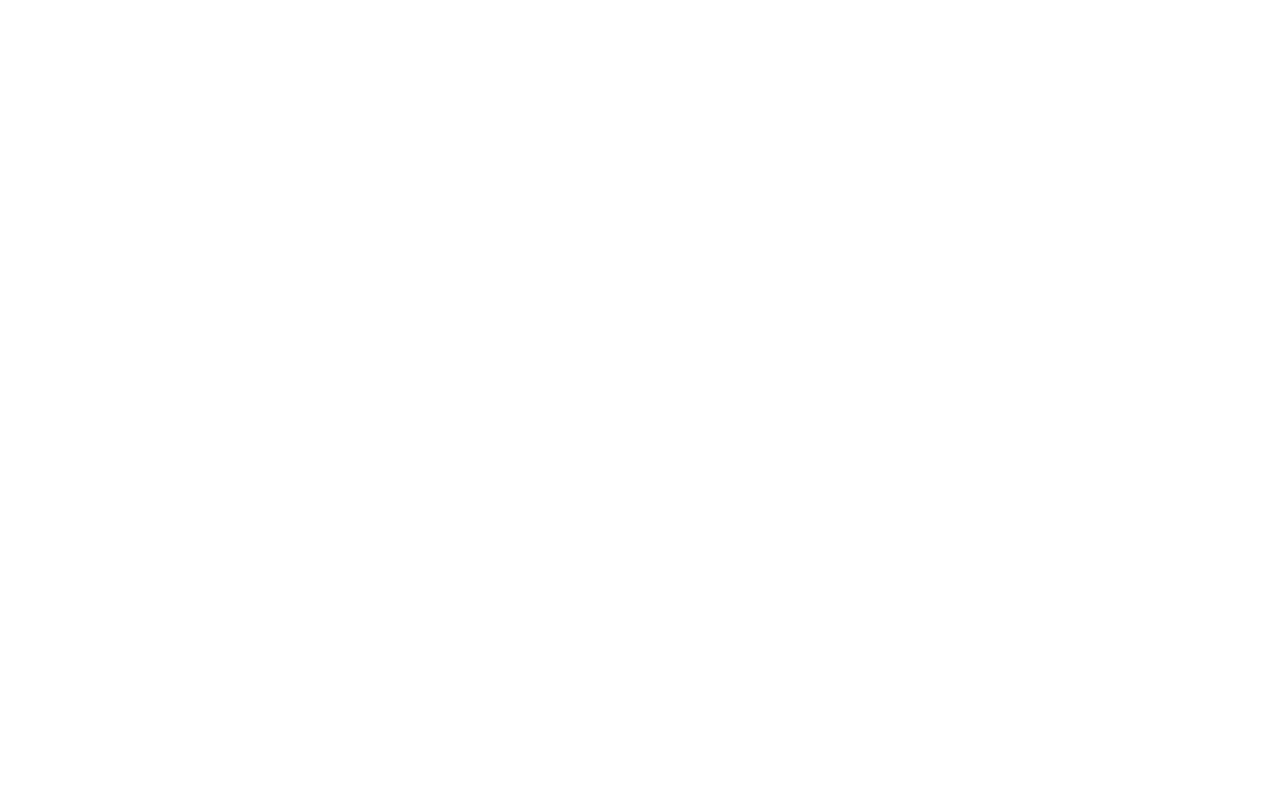
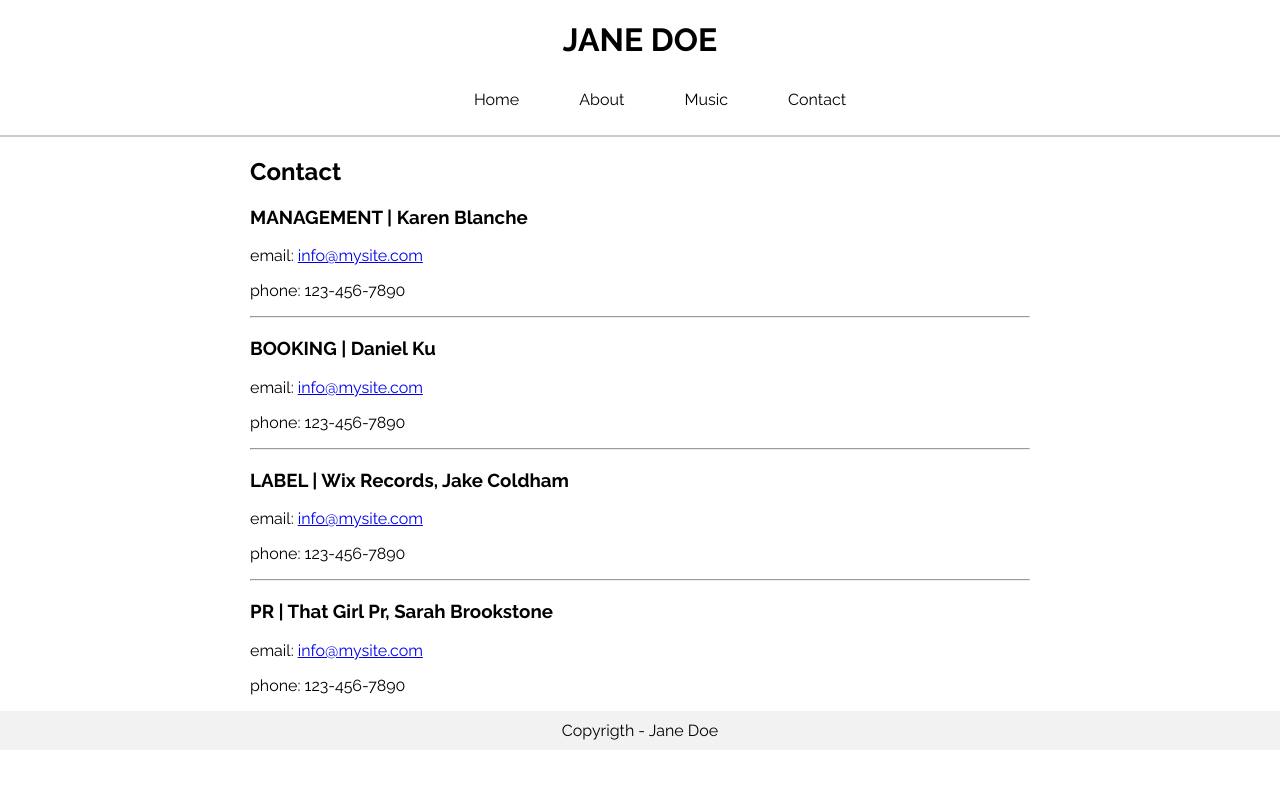
Before and after one commit to carolinacabril/Jane-Doe-project, a plain HTML site: page contact.html in a window 1280 px wide. Drawn offline with Linux system fonts and the light colour scheme.

```diff
--- a/contact.html
+++ b/contact.html
@@ -0,0 +1,45 @@
+<!DOCTYPE html>
+<html lang="en">
+<head>
+    <meta charset="UTF-8">
+    <meta name="viewport" content="width=device-width, initial-scale=1.0">
+    <meta http-equiv="X-UA-Compatible" content="ie=edge">
+    <link href="https://fonts.googleapis.com/css?family=Raleway:400,700&display=swap" rel="stylesheet">
+    <link rel="stylesheet" href="css/style.css">
+    <title>Jane Doe - Contact</title>
+</head>
+<body>
+<header>
+    <h1>JANE DOE</h1>
+        <nav>
+            <ul>
+                <li><a href="index.html">Home</a></li>
+                <li><a href="about.html">About</a></li>
+                <li><a href="music.html">Music</a></li>
+                <li><a href="contact.html">Contact</a></li>
+            </ul>
+        </nav>
+</header>
+<section id="contact">
+    <h2 class="contact-img">Contact</h2>
+    <h3>MANAGEMENT | Karen Blanche</h3>
+    <p>email: <a href="#">info@mysite.com</a></p>
+    <p> phone: 123-456-7890</p>
+    <hr>
+    <h3>BOOKING | Daniel Ku</h3>
+    <p>email: <a href="#">info@mysite.com</a> </p>
+    <p>phone: 123-456-7890</p>
+    <hr>
+    <h3>LABEL | Wix Records, Jake Coldham</h3>
+    <p>email: <a href="#"> info@mysite.com</a></p>
+    <p>phone: 123-456-7890</p>
+    <hr>
+    <h3>PR | That Girl Pr, Sarah Brookstone</h3>
+    <p>email: <a href="#">info@mysite.com</a> </p>
+    <p>phone: 123-456-7890</p>
+</section>
+<footer>
+        <p>Copyrigth - Jane Doe</p>
+</footer>
+</body>
+</html>
--- a/css/style.css
+++ b/css/style.css
@@ -25,7 +25,7 @@ nav ul li{
 }
 
 
-nav ul li a {
+nav>ul>li>a {
     text-decoration: none;
     padding-left: 8px;
     padding-right: 8px;
@@ -54,10 +54,27 @@ footer p {
 }
 
 /* página about  */
-#about,h2,h3,h4,p {
+#about {
     text-align: center;
 }
+
 
 .about-img img {
     width: 300px;
 }
+
+/* página music */
+#music {
+    width: 780px;
+    margin: 0 auto;
+}
+
+#music ul li {
+    text-align: initial;
+}
+
+/* Página contact */
+#contact {
+    width: 780px;
+    margin: 0 auto;
+}
```
Also changed, not shown: about.html (+3 -3 lines), index.html (+1 -1 lines), music.html (+42 -0 lines).
